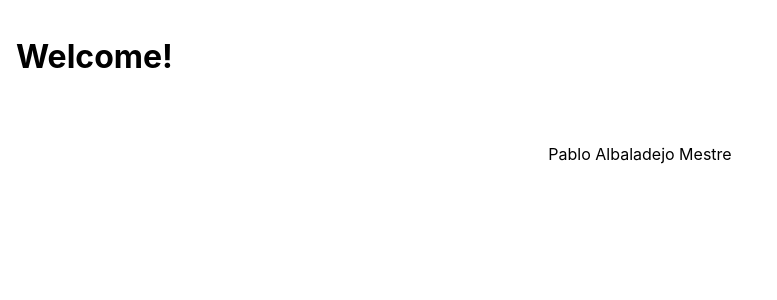
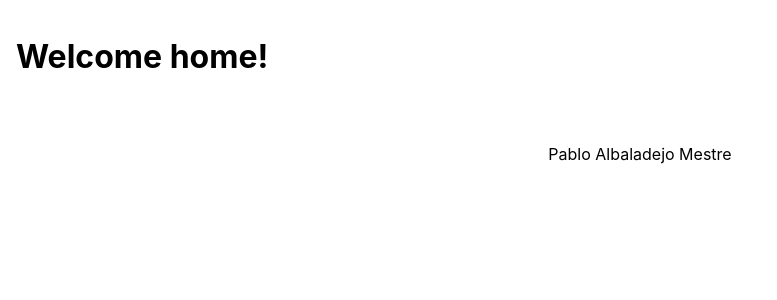
Before and after one commit to pablo-albaladejo/github-commits-report, a React (Create React App) app: page / in a window 1280 px wide. Shown: the top 300 px of the page, without its empty margins (0-777 px from the left). Built offline with nearby package versions, Linux system fonts and the light colour scheme; no server answers; sample sign-in values are in the browser's storage.

Commit message:
chore(master): CI/CD test

```diff
--- a/src/App.js
+++ b/src/App.js
@@ -1,23 +1,21 @@
 import React from 'react';
-//import { AuthContext } from './context';
-import Home from './pages/home';
+import { AuthContext } from './context';
 
-//import Main from './pages/main';
-//import { initialState, reducer } from "./store/reducer";
+import Main from './pages/main';
+import { initialState, reducer } from "./store/reducer";
 
 const App = () => {
-  //const [state, dispatch] = React.useReducer(reducer, initialState);
+  const [state, dispatch] = React.useReducer(reducer, initialState);
 
   return (
-/*     <AuthContext.Provider
+    <AuthContext.Provider
       value={{
         state,
         dispatch
       }}
     >
       <Main />
-    </AuthContext.Provider> */
-    <Home/>
+    </AuthContext.Provider>
   )
 };
 export default App;
--- a/src/pages/home/index.js
+++ b/src/pages/home/index.js
@@ -3,7 +3,7 @@ import MainLayout from '../../components/layout/main';
 
 const MainPage = () => (
     <MainLayout>
-        <h1>Welcome!</h1>
+        <h1>Welcome home!</h1>
     </MainLayout>
 );
 
--- a/src/pages/main/index.js
+++ b/src/pages/main/index.js
@@ -5,14 +5,16 @@ import HomePage from '../home';
 import ErrorPage from '../error';
 import ProtectedRoute from '../../router';
 
-const Home = () => (
+const Home = () => {
+  return (
     <BrowserRouter>
       <Switch>
         <ProtectedRoute exact path='/' component={HomePage} />
-      <Route exact path='/login' component={LoginPage} />
-      <Route exact path='/error' component={ErrorPage} />
+        <Route path='/login' component={LoginPage} />
+        <Route path='/error' component={ErrorPage} />
         <Redirect to="/error" />
       </Switch>
     </BrowserRouter>
   )
+}
 export default Home;
```
Lines whose indentation alone changed are shown as unchanged.
